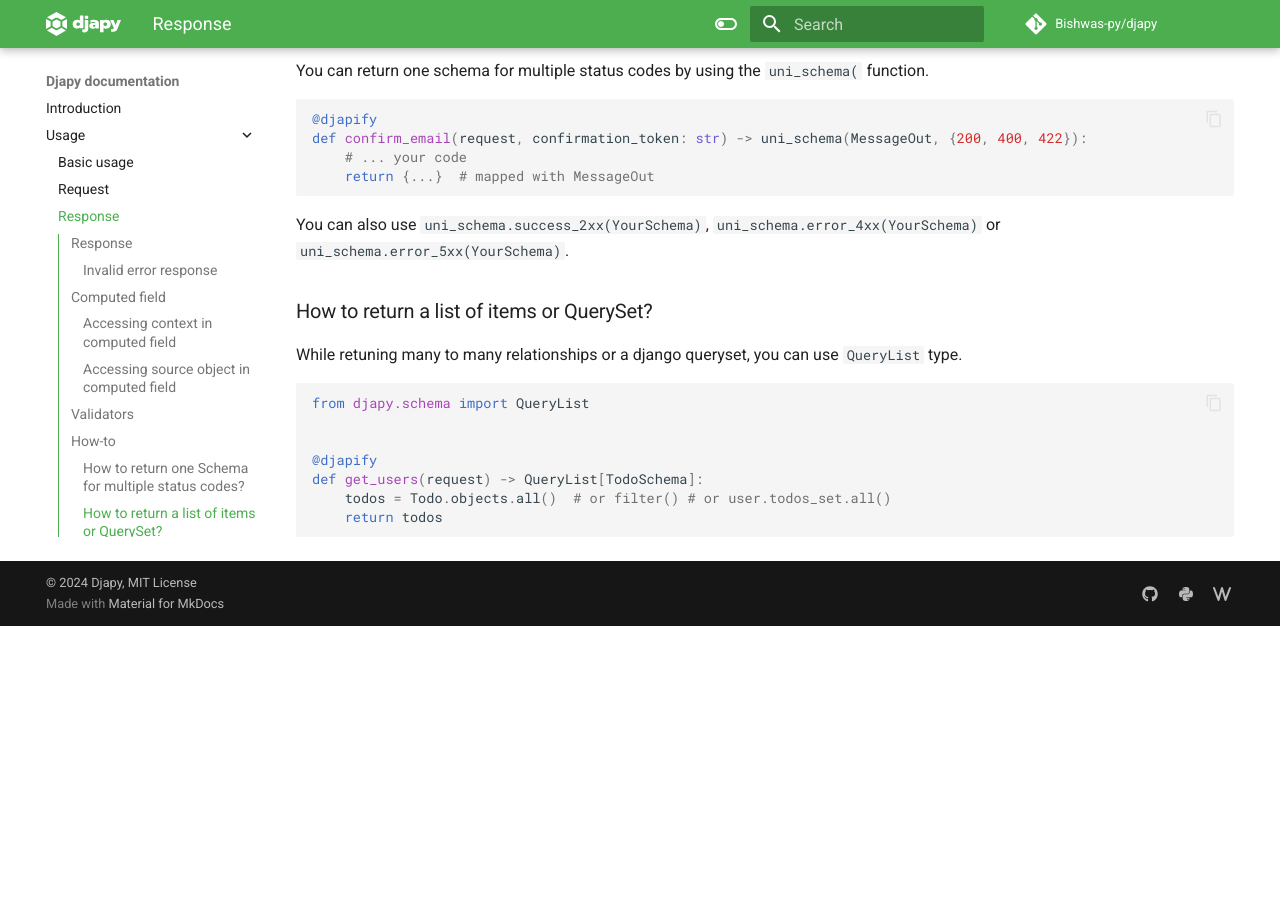
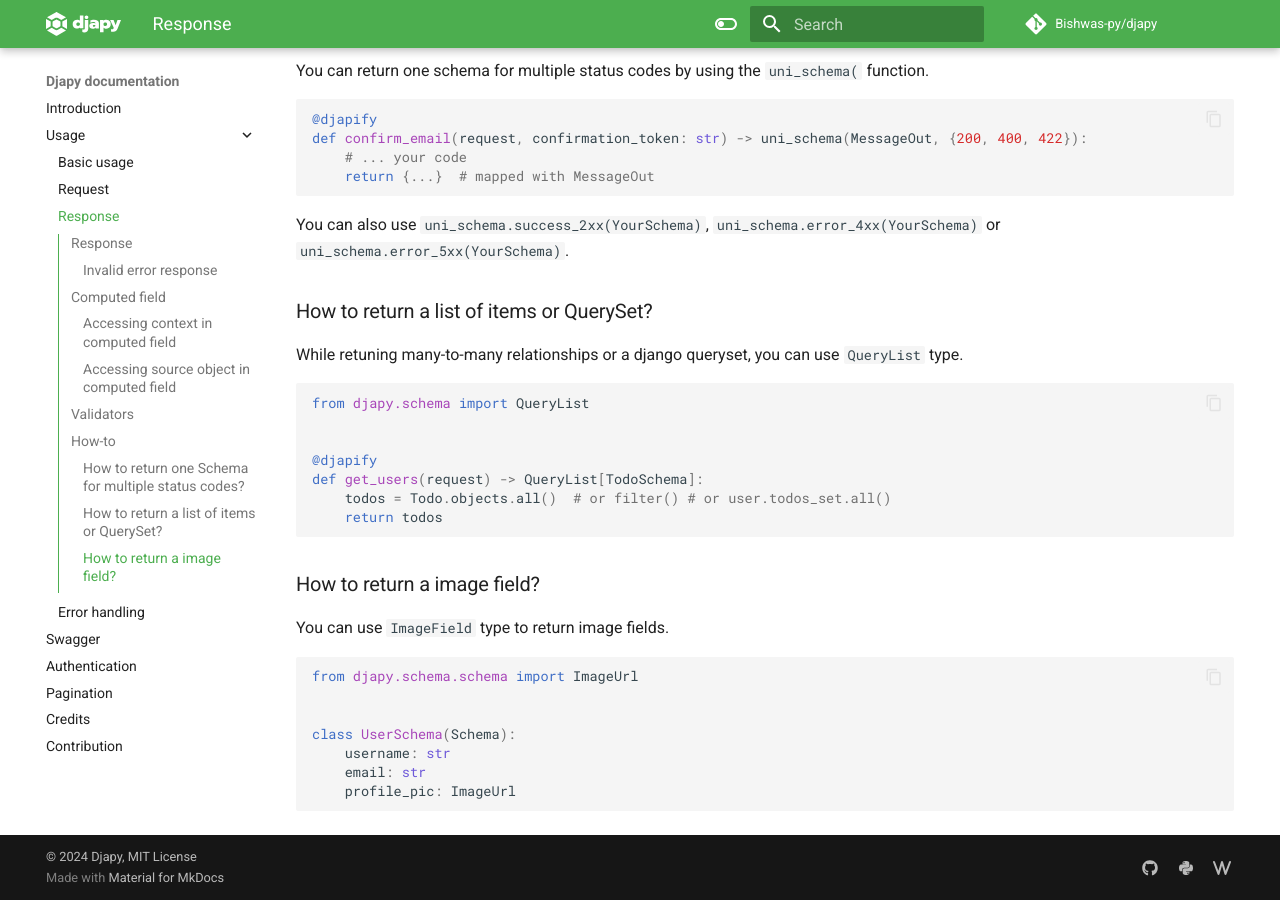
Before and after one commit to Bishwas-py/djapy-docs, an MkDocs documentation site: the page built from docs/usage/response.md, in a window 1280 px wide and 900 px high, scrolled down 2923 px. Built offline with MkDocs 1.6.1 and Material for MkDocs 9.7.7, drawn with Linux system fonts in a browser that asks for light colours; comment, search, counter and statistics services are not loaded; before the commit the page ends 3549 px from its top, so only the background shows below that.

Commit message:
image field updated

````diff
--- a/docs/usage/response.md
+++ b/docs/usage/response.md
@@ -150,7 +150,7 @@ or `uni_schema.error_5xx(YourSchema)`.
 
 ### How to return a list of items or QuerySet?
 
-While retuning many to many relationships or a django queryset, you can use `QueryList` type.
+While retuning many-to-many relationships or a django queryset, you can use `QueryList` type.
 
 ```python
 from djapy.schema import QueryList
@@ -161,3 +161,18 @@ def get_users(request) -> QueryList[TodoSchema]:
     todos = Todo.objects.all()  # or filter() # or user.todos_set.all()
     return todos
 ```
+
+
+### How to return a image field?
+
+You can use `ImageField` type to return image fields.
+
+```python
+from djapy.schema.schema import ImageUrl
+
+
+class UserSchema(Schema):
+    username: str
+    email: str
+    profile_pic: ImageUrl
+```
````
